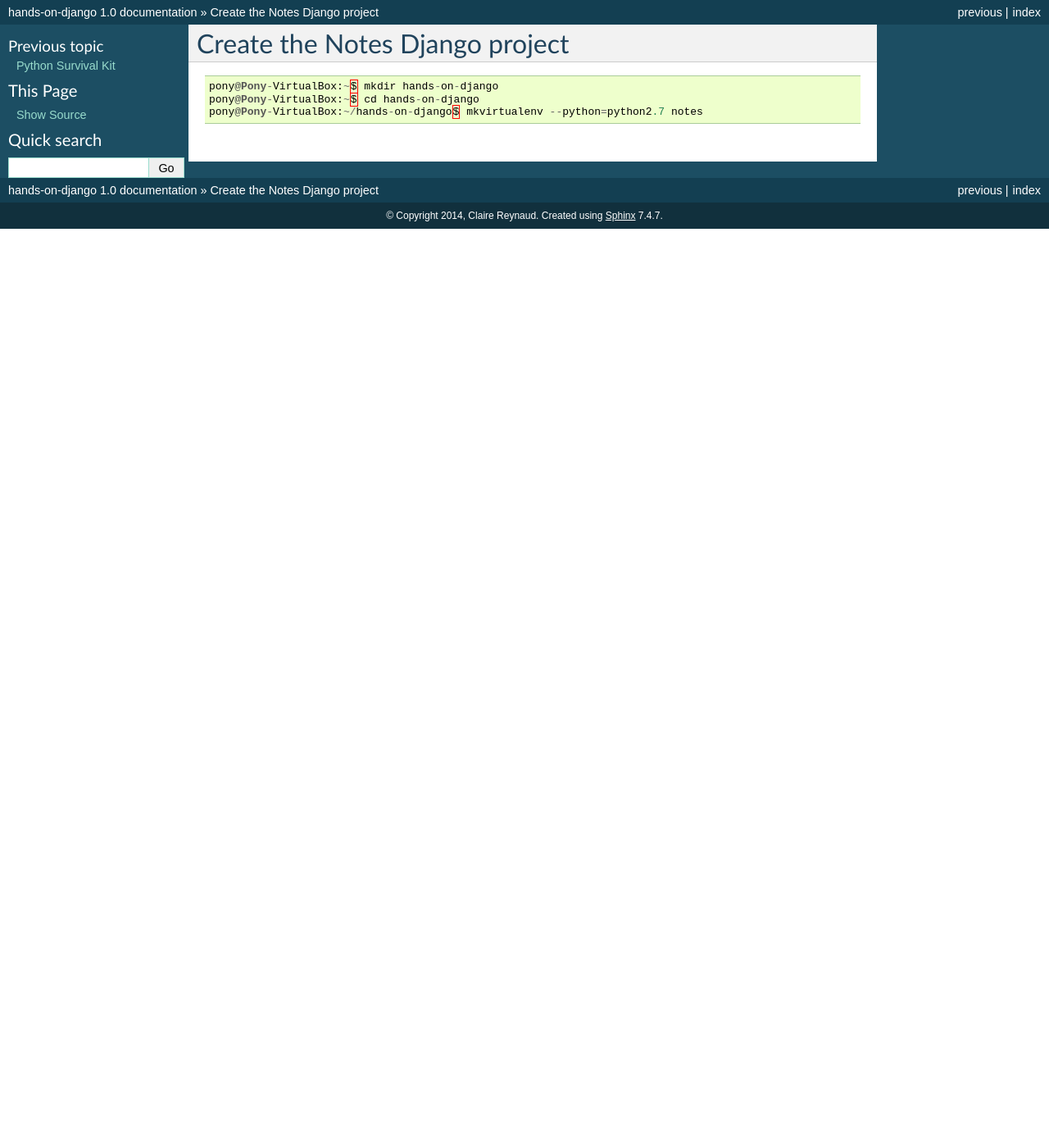
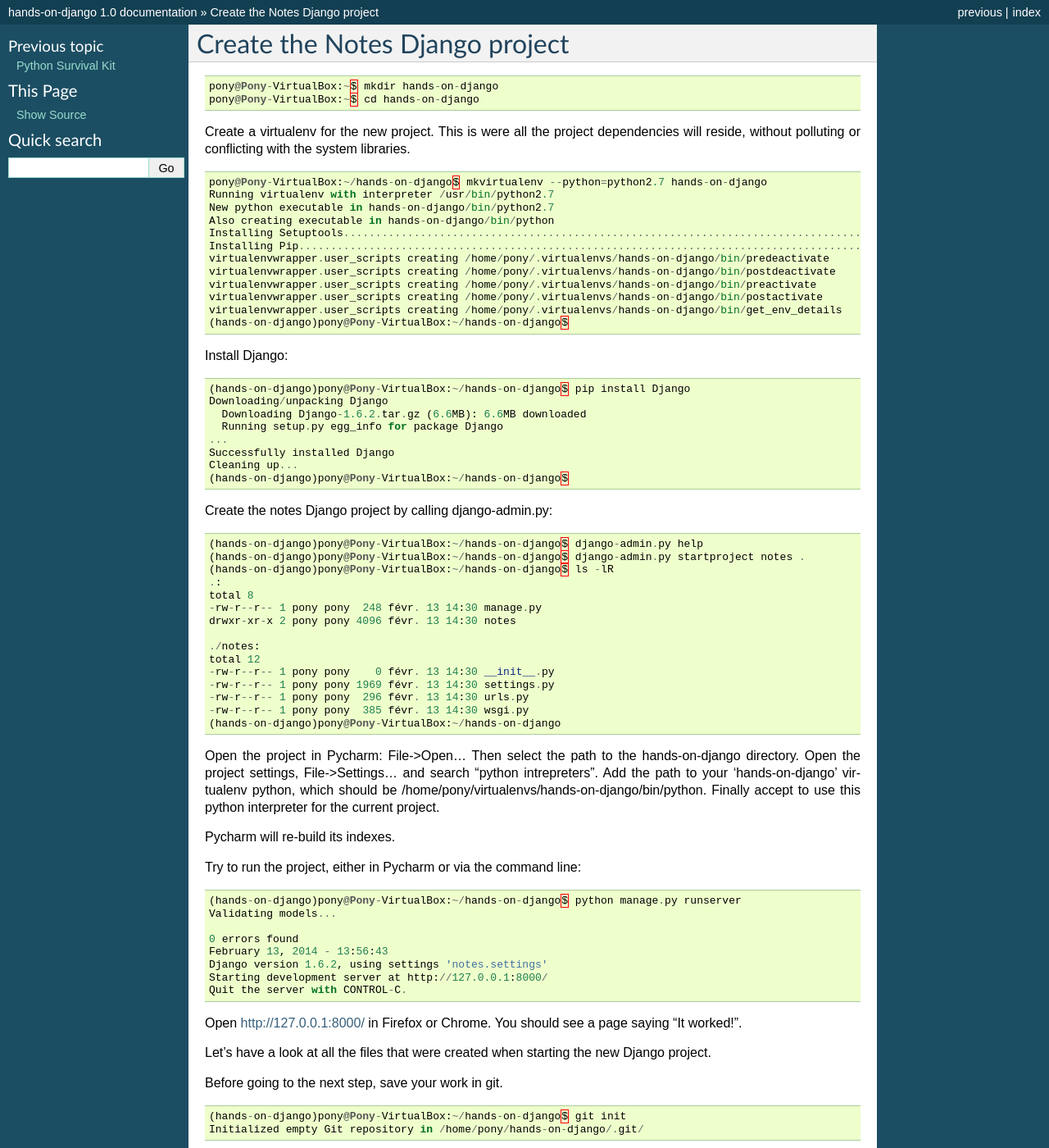
Before and after one commit to creynaud/hands-on-django-doc, a Sphinx documentation site: the page built from source/create_django_project.rst, in a window 1280 px wide and 1400 px high. Shown: the whole window at 82% size. Built offline with Sphinx 7.4.7, drawn with Linux system fonts in a browser that asks for light colours; some of the changed text lies outside the part shown.

Commit message:
Document the "create django project step"

```diff
--- a/source/create_django_project.rst
+++ b/source/create_django_project.rst
@@ -5,4 +5,85 @@
 
     pony@Pony-VirtualBox:~$ mkdir hands-on-django
     pony@Pony-VirtualBox:~$ cd hands-on-django
-    pony@Pony-VirtualBox:~/hands-on-django$ mkvirtualenv --python=python2.7 notes
+
+Create a virtualenv for the new project. This is were all the project dependencies will reside, without polluting or conflicting with the system libraries.
+
+.. code-block:: python
+
+    pony@Pony-VirtualBox:~/hands-on-django$ mkvirtualenv --python=python2.7 hands-on-django
+    Running virtualenv with interpreter /usr/bin/python2.7
+    New python executable in hands-on-django/bin/python2.7
+    Also creating executable in hands-on-django/bin/python
+    Installing Setuptools..............................................................................................................................................................................................................................done.
+    Installing Pip.....................................................................................................................................................................................................................................................................................................................................done.
+    virtualenvwrapper.user_scripts creating /home/pony/.virtualenvs/hands-on-django/bin/predeactivate
+    virtualenvwrapper.user_scripts creating /home/pony/.virtualenvs/hands-on-django/bin/postdeactivate
+    virtualenvwrapper.user_scripts creating /home/pony/.virtualenvs/hands-on-django/bin/preactivate
+    virtualenvwrapper.user_scripts creating /home/pony/.virtualenvs/hands-on-django/bin/postactivate
+    virtualenvwrapper.user_scripts creating /home/pony/.virtualenvs/hands-on-django/bin/get_env_details
+    (hands-on-django)pony@Pony-VirtualBox:~/hands-on-django$
+
+Install Django:
+
+.. code-block:: python
+
+    (hands-on-django)pony@Pony-VirtualBox:~/hands-on-django$ pip install Django
+    Downloading/unpacking Django
+      Downloading Django-1.6.2.tar.gz (6.6MB): 6.6MB downloaded
+      Running setup.py egg_info for package Django
+    ...
+    Successfully installed Django
+    Cleaning up...
+    (hands-on-django)pony@Pony-VirtualBox:~/hands-on-django$
+
+Create the notes Django project by calling django-admin.py:
+
+.. code-block:: python
+
+    (hands-on-django)pony@Pony-VirtualBox:~/hands-on-django$ django-admin.py help
+    (hands-on-django)pony@Pony-VirtualBox:~/hands-on-django$ django-admin.py startproject notes .
+    (hands-on-django)pony@Pony-VirtualBox:~/hands-on-django$ ls -lR
+    .:
+    total 8
+    -rw-r--r-- 1 pony pony  248 févr. 13 14:30 manage.py
+    drwxr-xr-x 2 pony pony 4096 févr. 13 14:30 notes
+
+    ./notes:
+    total 12
+    -rw-r--r-- 1 pony pony    0 févr. 13 14:30 __init__.py
+    -rw-r--r-- 1 pony pony 1969 févr. 13 14:30 settings.py
+    -rw-r--r-- 1 pony pony  296 févr. 13 14:30 urls.py
+    -rw-r--r-- 1 pony pony  385 févr. 13 14:30 wsgi.py
+    (hands-on-django)pony@Pony-VirtualBox:~/hands-on-django
+
+Open the project in Pycharm: File->Open... Then select the path to the hands-on-django directory.
+Open the project settings, File->Settings... and search "python intrepreters". Add the path to your 'hands-on-django' virtualenv python, which should be /home/pony/virtualenvs/hands-on-django/bin/python.
+Finally accept to use this python interpreter for the current project.
+
+Pycharm will re-build its indexes.
+
+Try to run the project, either in Pycharm or via the command line:
+
+.. code-block:: python
+
+    (hands-on-django)pony@Pony-VirtualBox:~/hands-on-django$ python manage.py runserver
+    Validating models...
+
+    0 errors found
+    February 13, 2014 - 13:56:43
+    Django version 1.6.2, using settings 'notes.settings'
+    Starting development server at http://127.0.0.1:8000/
+    Quit the server with CONTROL-C.
+
+Open http://127.0.0.1:8000/ in Firefox or Chrome. You should see a page saying "It worked!".
+
+Let's have a look at all the files that were created when starting the new Django project.
+
+Before going to the next step, save your work in git.
+
+.. code-block:: python
+
+    (hands-on-django)pony@Pony-VirtualBox:~/hands-on-django$ git init
+    Initialized empty Git repository in /home/pony/hands-on-django/.git/
+
+Commit all files except the .idea and *.pyc which should go in the .gitignore
```
